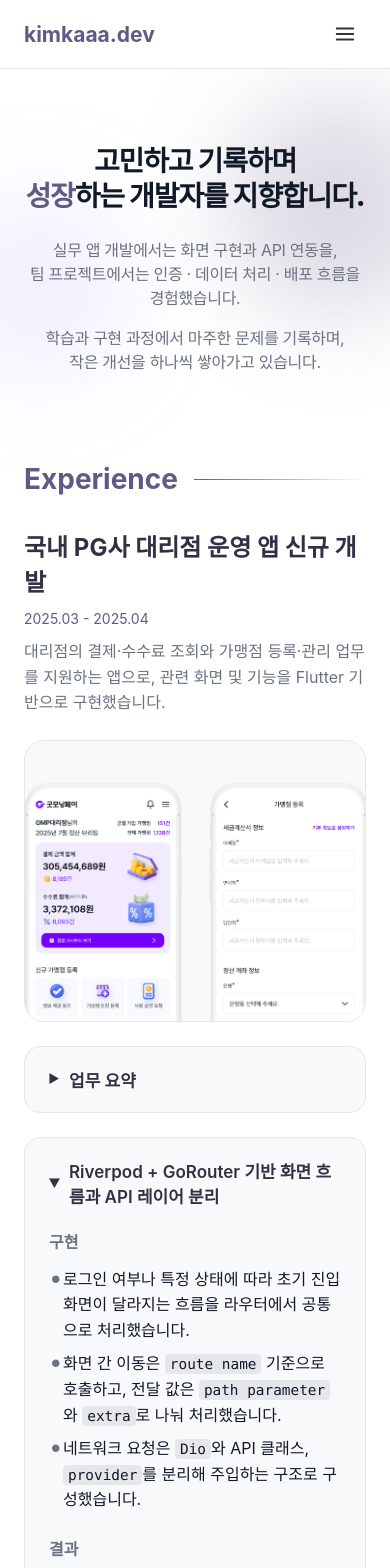
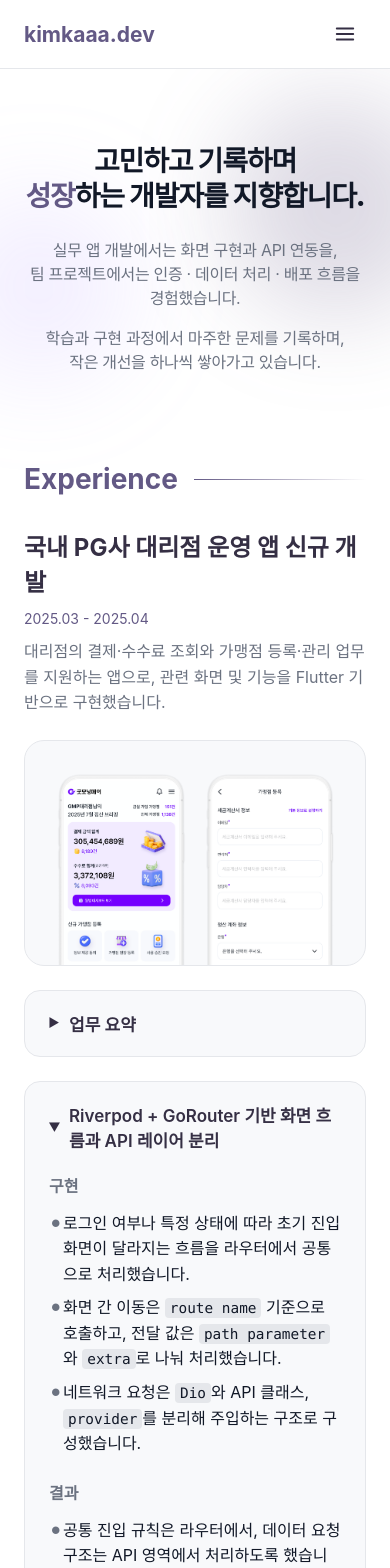
Before and after one commit to Kimkaaa/Kimkaaa.github.io, a React (Vite) app: page / in a window 390 px wide. Shown: the top 1568 px of the page. Built offline with nearby package versions, Linux system fonts and the light colour scheme; a web font is replaced by a local one.

Commit message:
fix: 모바일 이미지·아이콘 표시 개선

```diff
--- a/src/components/common/ContactCard.css
+++ b/src/components/common/ContactCard.css
@@ -27,6 +27,8 @@
   display: flex;
   align-items: center;
   justify-content: center;
+
+  flex: 0 0 52px;
 
   width: 52px;
   height: 52px;
--- a/src/components/common/MediaFrame.css
+++ b/src/components/common/MediaFrame.css
@@ -12,6 +12,12 @@
   display: block;
   width: 100%;
   height: 100%;
-  min-height: 280px;
-  object-fit: cover;
+  object-fit: contain;
 }
+
+@media (max-width: 992px) {
+  .media-frame,
+  .media-frame img {
+    min-height: auto;
+  }
+}
```
